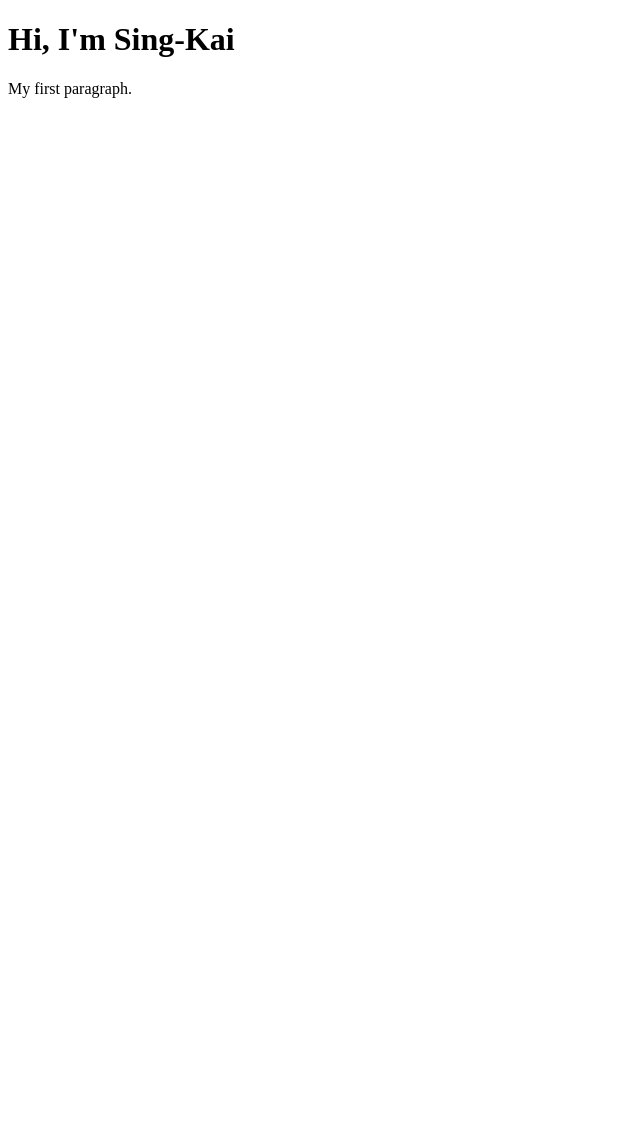
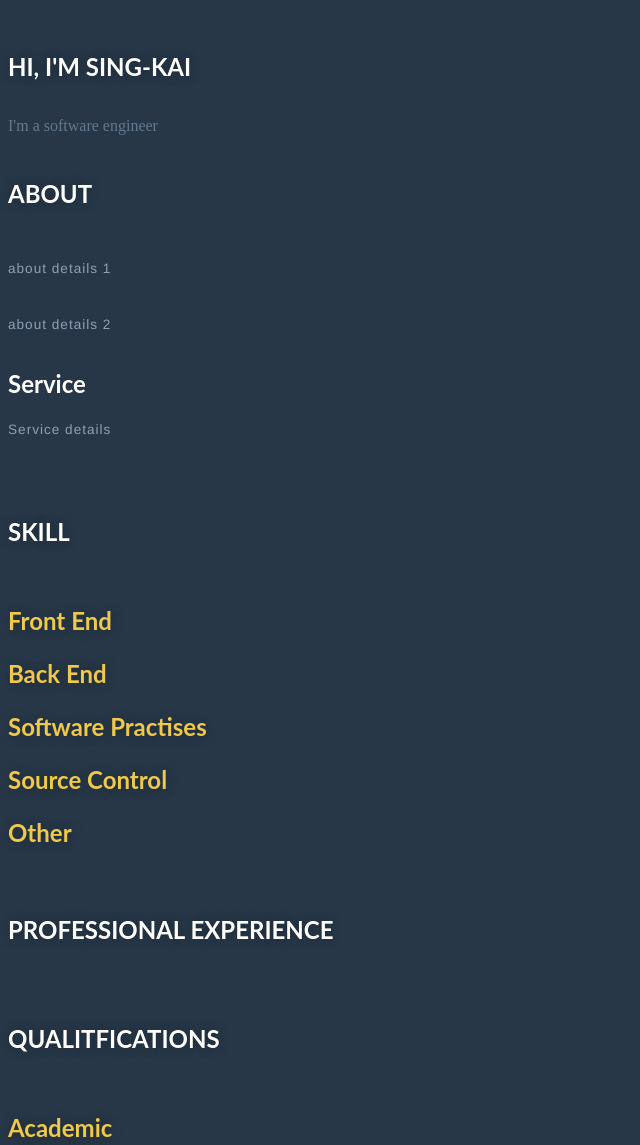
Before and after one commit to Sing-Kai/Sing-Kai.github.io, a plain HTML site: page index.html in a window 1280 px wide. Shown: the top 1145 px of the page, without its empty margins (0-640 px from the left). Before the commit the page ends 800 px from the top, so only its background shows below. Drawn offline with Linux system fonts and the light colour scheme.

Commit message:
updated html content and css

```diff
--- a/css/app.css
+++ b/css/app.css
@@ -0,0 +1,63 @@
+body{
+
+    background: #273747;
+    /* background:#f8f9fa; */
+    color: #63798F;
+    /* font-family: 'Questrial', helvetica, arial, sans-serif; */
+}
+
+h1 {
+    color: #fff;
+
+	font-family: Lato, Arial, Helvetica, sans-serif;
+}
+
+h2 {
+	color: #EFC94C;
+	font-family: Lato, Arial, Helvetica, sans-serif;
+	font-size: 1.5em;
+	margin: 1em 0;
+	text-shadow: 1px 1px 10px #1F2B38;
+}
+
+p {
+	color: #8da0b5;
+	font-family: 'Questrial', helvetica, arial, sans-serif;
+	font-size: 0.85em;
+	line-height: 1.7em;
+	letter-spacing: 1px;
+	margin-bottom: 2.4em;
+}
+
+.section-block{
+
+	background: inherit;
+}
+
+.section-block h1{
+    /* border-top: 1px solid #324659; */
+    color: #fff;
+    /* color: #273747; */
+    display: inline-block;
+    font-size: 1.5em;
+    font-weight: bold;
+    margin-bottom: 1.5em;
+    padding-top: 1em;
+    text-shadow: 0 0 10px #1D2A36;
+    text-transform: uppercase
+
+}
+
+
+.section-block h2{
+    color: #EFC94C;
+    font-family: Lato, Arial, Helvetica, sans-serif;
+    font-size: 1.5em;
+    margin: 1em 0;
+    /* text-shadow: 1px 1px 10px #1F2B38; */
+
+}
+
+.section-block p {
+	line-height: 1.7;
+}
--- a/index.html
+++ b/index.html
@@ -1,12 +1,120 @@
 <!DOCTYPE html>
 <html>
 <head>
+    <meta charset="UTF-8">
+    <meta http-equiv="X-UA-Compatible" content="IE=edge">
+    <meta name="viewport" content="width=device-width, initial-scale=1.0">
+    <link rel="stylesheet" href="/css/app.css">
+    <!-- <link href="/css/bootstrap.min.css" rel="stylesheet"> -->
     <title>Sing-Kai</title>
 </head>
     <body>
 
-        <h1>Hi, I'm Sing-Kai</h1>
-        <p>My first paragraph.</p>
+        <!-- intro -->
+        <section>
 
+            <div>
+                <div class ="section-block">
+                    <h1>Hi, I'm Sing-Kai</h1>
+
+                    <!-- description -->
+                    <div> I'm a software engineer</div>
+                    <!-- image -->
+                </div>
+            </div>
+        </section>
+
+        <!-- about -->
+
+        <section>
+
+            <div>
+                <div class ="section-block">
+                    <h1>About</h1>
+
+                    <p>about details 1</p>
+                    <p>about details 2</p>
+                </div>
+            </div>
+
+
+
+        </section>
+
+        <!-- Service -->
+
+        <section>
+            <div>
+                <h1>Service</h1>
+
+                <p>Service details</p>
+
+            </div>
+        </section>
+
+        <!-- skill -->
+
+        <section>
+            <div>
+                <div class ="section-block">
+                    <h1>Skill</h1>
+
+                    <h2>Front End</h2>
+
+                    <h2>Back End</h2>
+
+                    <h2>Software Practises</h2>
+
+                    <h2>Source Control</h2>
+
+                    <h2>Other</h2>
+                </div>
+            </div>
+        </section>
+
+        <!-- Quote -->
+        <section>
+
+        </section>
+
+        <section>
+            <div>
+                <div class ="section-block">
+                    <h1>Professional Experience</h1>
+
+
+                </div>
+            </div>
+        </section>
+
+
+        <section>
+            <div>
+                <div class ="section-block">
+                    <h1>Qualitfications</h1>
+                    <h2>Academic</h2>
+
+                </div>
+            </div>
+        </section>
+
+        <!-- Recent projects -->
+        <section>
+
+        </section>
+
+
+        <section>
+            <div>
+                <div class ="section-block">
+                    <h1>Contact</h1>
+
+                </div>
+            </div>
+        </section>
+
+        <footer>
+
+        </footer>
     </body>
 </html>
```
Also changed, not shown: 1 other file.
